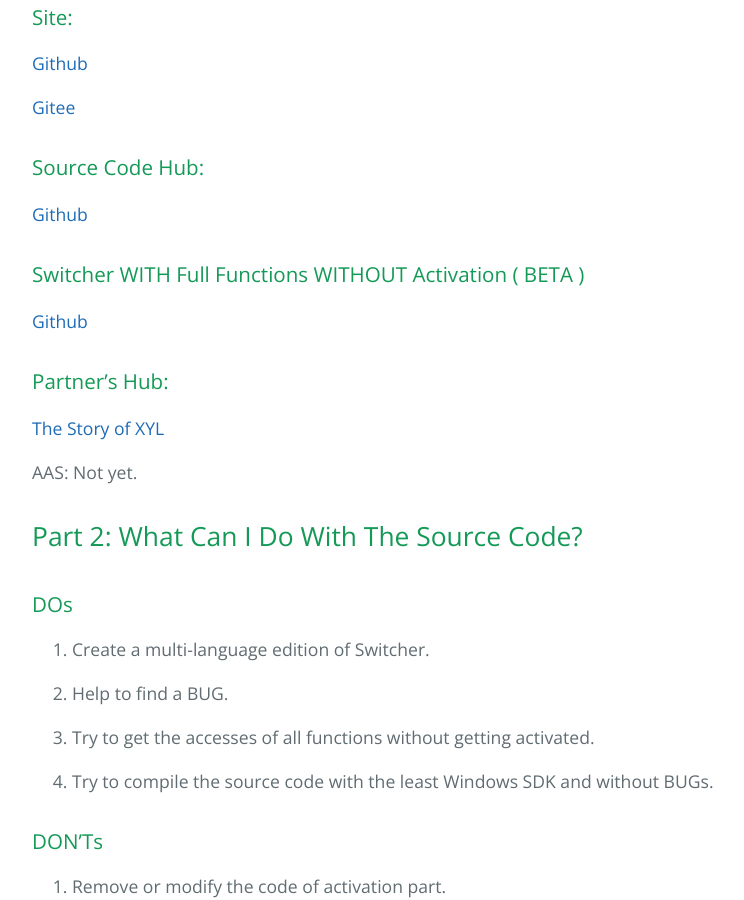
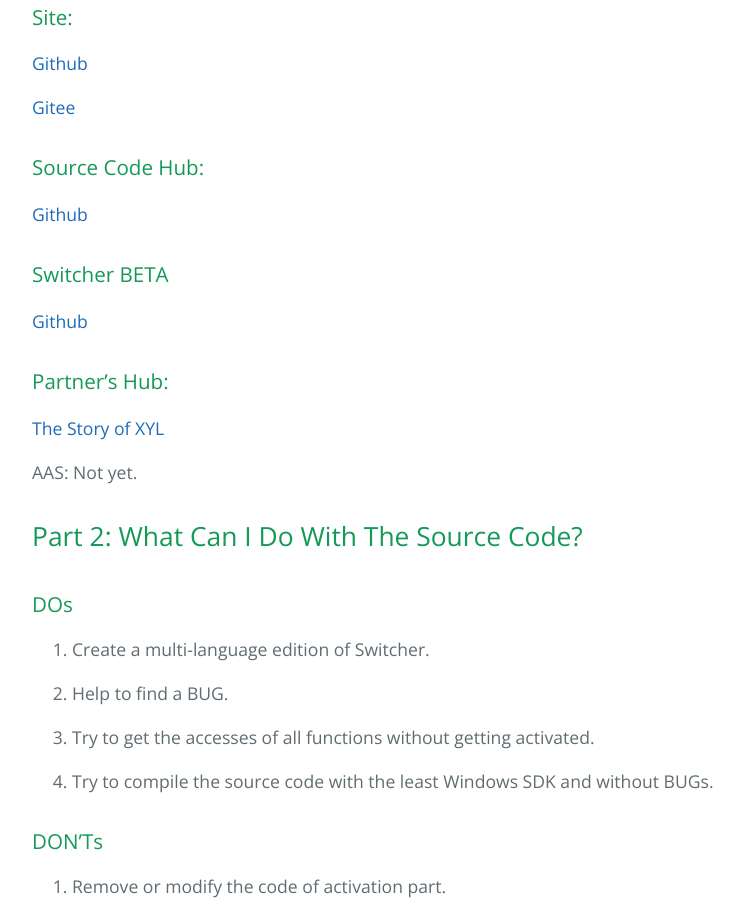
Before and after one commit to djdjz7/djdjz7.github.io, a Jekyll site: the page built from _posts/2019-08-12-Open-Source-Licenses.md, in a window 1280 px wide and 900 px high, scrolled down 685 px. Shown: the whole window, without its empty margins (192-936 px from the left). Built offline with Jekyll 4.4.1, drawn with Linux system fonts in a browser that asks for light colours; our own code applies the rules of GitHub Pages for plain Markdown files.

Commit message:
Update 2019-08-12-Open-Source-Licenses.md

```diff
--- a/_posts/2019-08-12-Open-Source-Licenses.md
+++ b/_posts/2019-08-12-Open-Source-Licenses.md
@@ -12,7 +12,7 @@
 
 [Github](https://github.com/AASQuanDeng/AAS/tree/SwitcherSource)
 
-### Switcher WITH Full Functions WITHOUT Activation ( BETA )
+### Switcher BETA
 
 [Github](https://github.com/AASQuanDeng/AAS/tree/SwitcherBeta)
 
```
